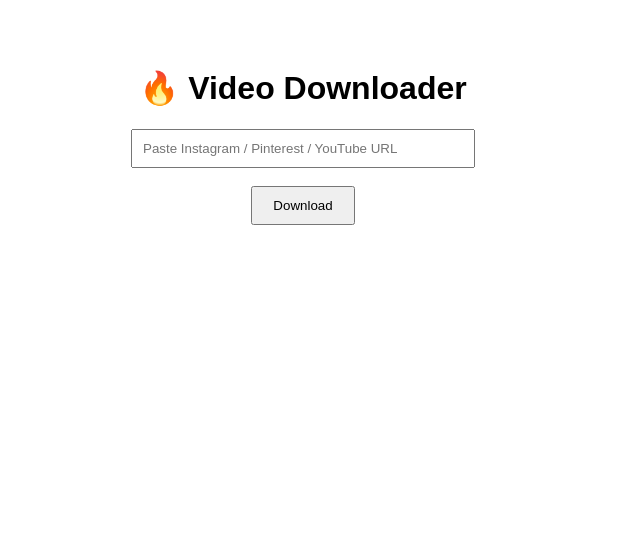
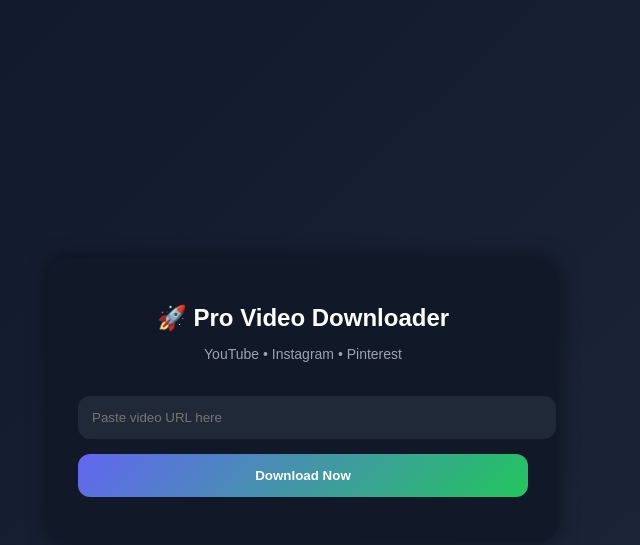
Before and after one commit to jaidukhan5-hash/fast-video-backend, a website: page public/index.html in a window 1280 px wide. Shown: the whole page, without its empty margins (337-977 px from the left). Drawn offline with Linux system fonts and the light colour scheme.

Commit message:
Revamp HTML structure and styling for video downloader

```diff
--- a/public/index.html
+++ b/public/index.html
@@ -1,50 +1,151 @@
 <!DOCTYPE html>
 <html>
 <head>
-  <title>Video Downloader</title>
+<meta charset="UTF-8">
+<meta name="viewport" content="width=device-width, initial-scale=1.0">
+
+<title>Pro Video Downloader</title>
+
+<style>
+
+body{
+  margin:0;
+  font-family:Arial;
+  background: linear-gradient(135deg,#0f172a,#1e293b);
+  color:white;
+  display:flex;
+  justify-content:center;
+  align-items:center;
+  min-height:100vh;
+}
+
+.card{
+  background:#111827;
+  padding:30px;
+  border-radius:20px;
+  width:90%;
+  max-width:450px;
+  box-shadow:0 0 20px rgba(0,0,0,0.5);
+  text-align:center;
+}
+
+h1{
+  font-size:24px;
+  margin-bottom:10px;
+}
+
+p{
+  color:#9ca3af;
+  font-size:14px;
+}
+
+input{
+  width:100%;
+  padding:14px;
+  margin-top:20px;
+  border:none;
+  border-radius:12px;
+  outline:none;
+  background:#1f2937;
+  color:white;
+}
+
+button{
+  width:100%;
+  padding:14px;
+  margin-top:15px;
+  border:none;
+  border-radius:12px;
+  background:linear-gradient(135deg,#6366f1,#22c55e);
+  color:white;
+  font-weight:bold;
+  cursor:pointer;
+  transition:0.2s;
+}
+
+button:hover{
+  transform:scale(1.03);
+}
+
+#msg{
+  margin-top:15px;
+  font-size:14px;
+  color:#d1d5db;
+}
+
+.bad{
+  color:#ef4444;
+}
+
+.good{
+  color:#22c55e;
+}
+
+</style>
+
 </head>
-<body style="font-family:Arial;text-align:center;padding:40px">
 
-<h1>🔥 Video Downloader</h1>
+<body>
 
-<input id="url" placeholder="Paste Instagram / Pinterest / YouTube URL"
-style="padding:10px;width:320px">
+<div class="card">
 
-<br><br>
+  <h1>🚀 Pro Video Downloader</h1>
+  <p>YouTube • Instagram • Pinterest</p>
 
-<button onclick="download()" style="padding:10px 20px">
-Download
-</button>
+  <input id="url" placeholder="Paste video URL here">
 
-<p id="msg"></p>
+  <button onclick="downloadVideo()">Download Now</button>
+
+  <div id="msg"></div>
+
+</div>
 
 <script>
-async function download(){
+
+async function downloadVideo(){
+
   const url = document.getElementById("url").value;
   const msg = document.getElementById("msg");
 
-  msg.innerText = "Processing...";
+  if(!url){
+    msg.innerText = "❌ Please enter URL";
+    msg.className = "bad";
+    return;
+  }
 
-  try {
-    const res = await fetch("https://fast-video-backend.onrender.com/download", {
-      method: "POST",
-      headers: {"Content-Type":"application/json"},
-      body: JSON.stringify({url})
+  msg.innerText = "⏳ Processing...";
+  msg.className = "";
+
+  try{
+
+    const res = await fetch("https://fast-video-backend.onrender.com/download",{
+      method:"POST",
+      headers:{
+        "Content-Type":"application/json"
+      },
+      body: JSON.stringify({ url })
     });
 
     const data = await res.json();
 
     if(data.success){
-      msg.innerText = "Opening video...";
+      msg.innerText = "✅ Opening video...";
+      msg.className = "good";
+
       window.open(data.videoUrl, "_blank");
+
     } else {
-      msg.innerText = data.error;
+      msg.innerText = "❌ " + data.error;
+      msg.className = "bad";
     }
 
-  } catch(e){
-    msg.innerText = "Server error";
+  }catch(err){
+    msg.innerText = "❌ Server error";
+    msg.className = "bad";
   }
+
 }
+
 </script>
 
 </body>
```
